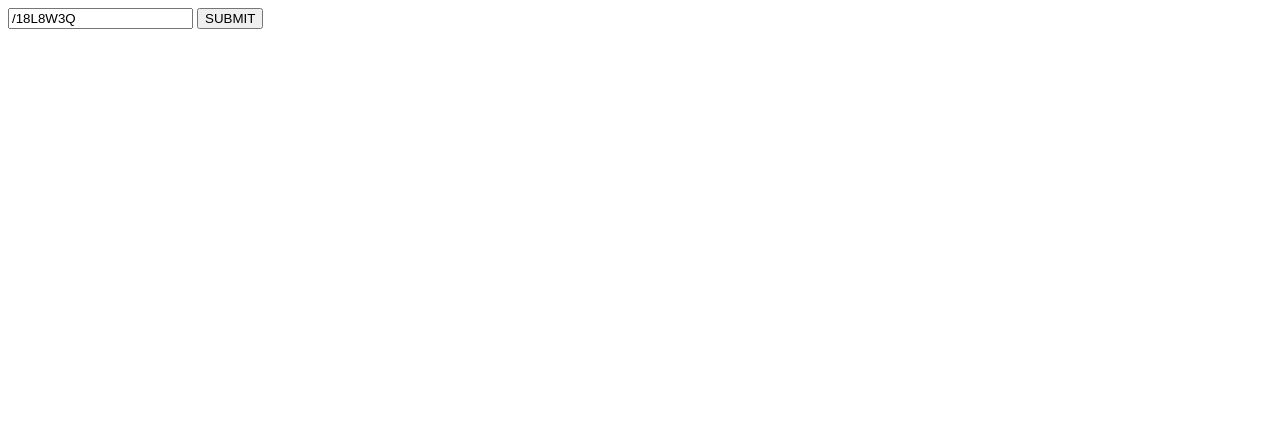
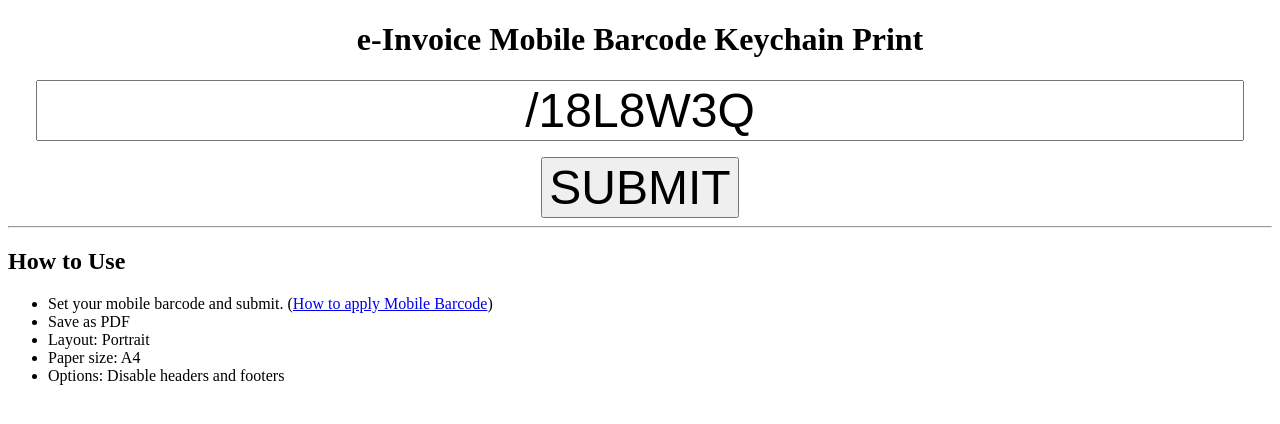
Before and after one commit to pulipulichen/HTML-e-Invoice-Mobile-Barcode-Keychain-Print, a plain HTML site: page index.html in a window 1280 px wide. Drawn offline with Linux system fonts and the light colour scheme.

Commit message:
西元2024年04月22日 (週一) 17時37分12秒 CST

```diff
--- a/index.html
+++ b/index.html
@@ -22,10 +22,25 @@
 <body>
 
     <div id="input">
+        <h1>e-Invoice Mobile Barcode Keychain Print</h1>
+
         <form action="index.html" method="get">
-            <input type="text" name="barcode" value="/18L8W3Q" />
+            <input type="text" name="barcode" value="/18L8W3Q"
+              placeholder="/18L8W3Q"
+              onfocus="this.select()" />
             <button type="submit">SUBMIT</button>
         </form>
+
+        <hr />
+
+        <h2>How to Use</h2>
+        <ul>
+            <li>Set your mobile barcode and submit. (<a href="https://www.cetustek.com.tw/how-to-apply-barcode.html" target="apply">How to apply Mobile Barcode</a>)</li>
+            <li>Save as PDF</li>
+            <li>Layout: Portrait</li>
+            <li>Paper size: A4</li>
+            <li>Options: Disable headers and footers</li>
+        </ul>
     </div>
 
     <div id="output"><div class="frame"><div class="frame-inner">
--- a/styles.less
+++ b/styles.less
@@ -1,6 +1,31 @@
 // body {
 //   background-color: red;
 // }
+
+#input {
+  // font-size: 3rem;
+  h1 {
+    text-align: center;
+  }
+
+  input {
+    display: block;
+    width: 95%;
+    margin: auto;
+    margin-bottom: 1rem;
+
+    text-align: center;
+
+    font-size: 3rem;
+  }
+
+  button {
+    display: block !important;
+    margin: auto;
+
+    font-size: 3rem;
+  }
+}
 
 .frame {
   // border: 1px solid #ccc;
```
